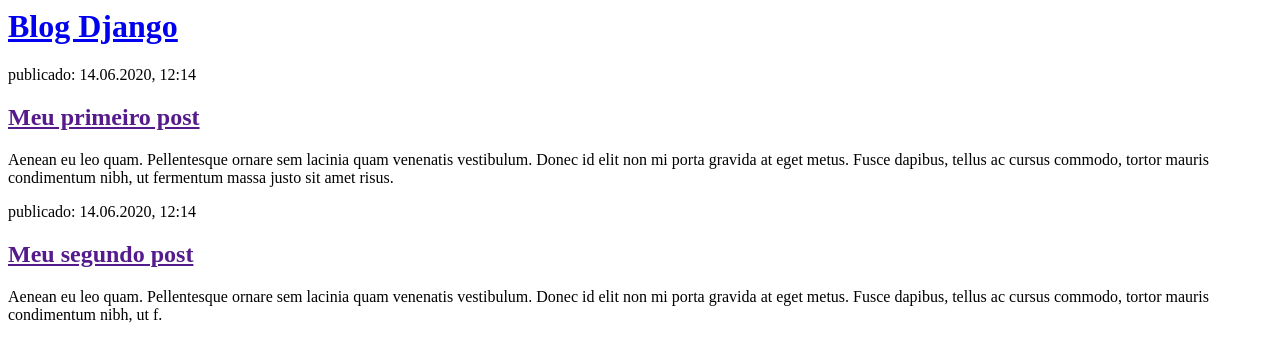
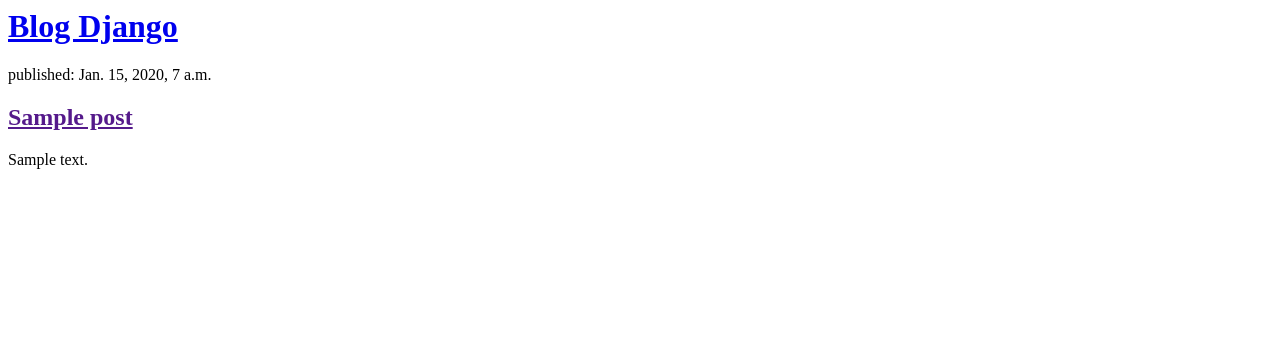
Before and after one commit to Revers-BR/meu-primeiro-blog, a Django app: page / in a window 1280 px wide. Shown: the top 362 px of the page. Run offline with Django 3.2, Linux system fonts and the light colour scheme; tables that the repository leaves empty hold one stand-in row (values such as "Sample post").

Commit message:
Modificado template para serem exibidos via banco de dados

```diff
--- a/blog/templates/blog/post_list.html
+++ b/blog/templates/blog/post_list.html
@@ -7,16 +7,17 @@
             <h1><a href="/">Blog Django</a></h1>
         </div>
 
-        <div>
-            <p>publicado: 14.06.2020, 12:14</p>
-            <h2><a href="">Meu primeiro post</a></h2>
-            <p>Aenean eu leo quam. Pellentesque ornare sem lacinia quam venenatis vestibulum. Donec id elit non mi porta gravida at eget metus. Fusce dapibus, tellus ac cursus commodo, tortor mauris condimentum nibh, ut fermentum massa justo sit amet risus.</p>
-        </div>
+        {% for post in posts %}
 
-        <div>
-            <p>publicado: 14.06.2020, 12:14</p>
-            <h2><a href="">Meu segundo post</a></h2>
-            <p>Aenean eu leo quam. Pellentesque ornare sem lacinia quam venenatis vestibulum. Donec id elit non mi porta gravida at eget metus. Fusce dapibus, tellus ac cursus commodo, tortor mauris condimentum nibh, ut f.</p>
-        </div>
+          <div>
+
+            <p>published: {{ post.published_date }} </p>
+            <h2><a href="">{{ post.title }} </a></h2>
+            <p>{{ post.text|linebreaksbr }}</p>
+
+          </div>
+
+        {% endfor %}
+
     </body>
 </html>
--- a/blog/views.py
+++ b/blog/views.py
@@ -1,6 +1,9 @@
 from django.shortcuts import render
+from .models import Post
+from django.utils import timezone
 
 # Create your views here.
 
 def post_list(request):
-    return render(request, 'blog/post_list.html',{})
+    posts = Post.objects.filter(published_date__lte=timezone.now()).order_by("published_date")
+    return render(request, 'blog/post_list.html',{"posts":posts})
```
